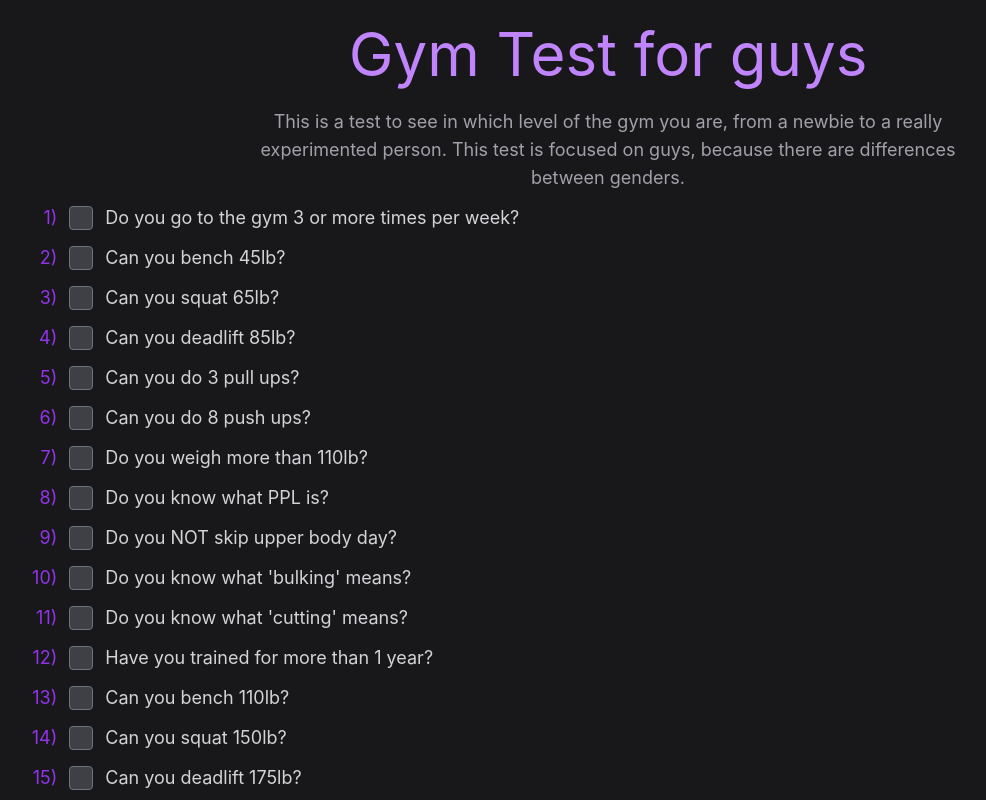
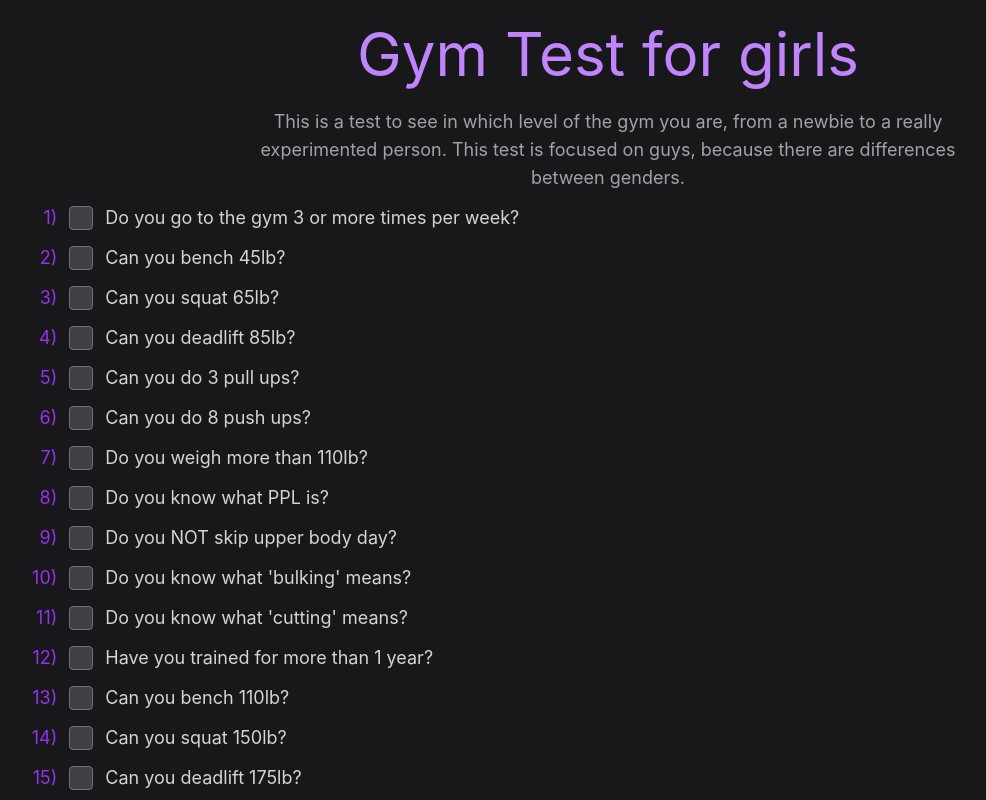
Before and after one commit to compabray/test-yourself, a React (Create React App) app: page /gym/girl in a window 1280 px wide. Shown: the top 800 px of the page, without its empty margins (32-1018 px from the left). Built offline with nearby package versions, Linux system fonts and the light colour scheme.

Commit message:
fix: changed the title "guys" to "girls"

```diff
--- a/src/pages/GymGirl.jsx
+++ b/src/pages/GymGirl.jsx
@@ -1,7 +1,7 @@
 import Template from "../utils/gymTemplate";
 
 function GymGirl () {
-    const title = "Gym Test for guys";
+    const title = "Gym Test for girls";
     const description = "This is a test to see in which level of the gym you are, from a newbie to a really experimented person. This test is focused on guys, because there are differences between genders.";
     const questions = [
         "Do you go to the gym 3 or more times per week?",
```
